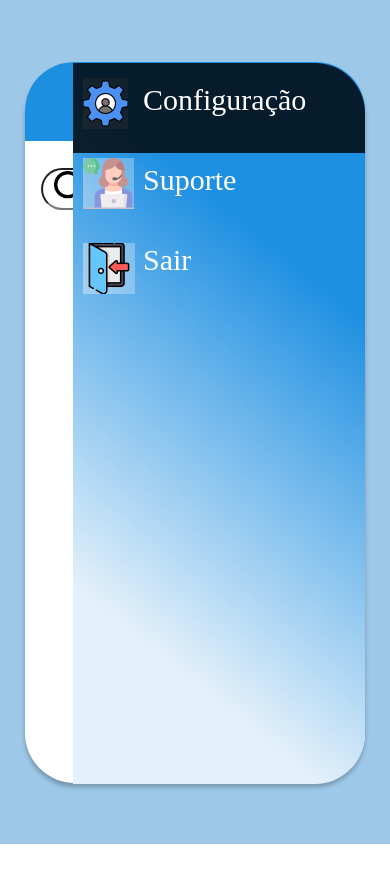
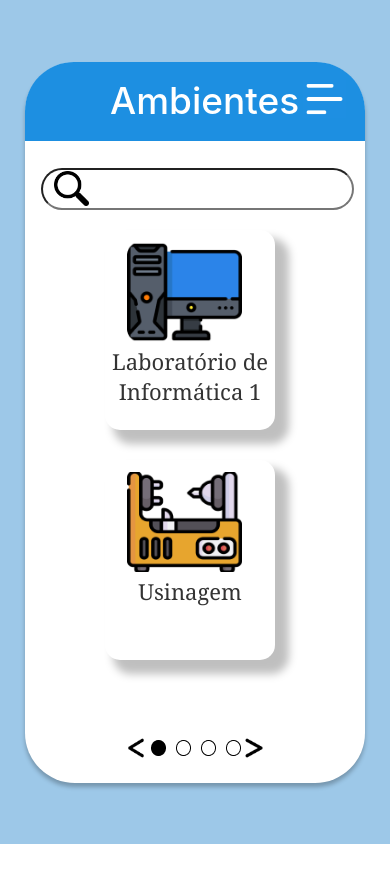
Before and after one commit to gustavosv77/agendamento-senai, a React (Vite) app: page / in a window 390 px wide. Shown: the top 882 px of the page. After the commit the page ends 844 px from the top, so only its background shows below. Built offline with nearby package versions, Linux system fonts and the light colour scheme.

Commit message:
feat: final if Ambients component

```diff
--- a/src/App.tsx
+++ b/src/App.tsx
@@ -1,10 +1,10 @@
-import Laboratories from './pages/Laboratories'
+import Ambients from "./pages/Ambients"
 
 function App() {
 
   return (
     <>
-     <Laboratories/>
+     <Ambients/>
     </>
   )
 }
--- a/src/components/BoxWhiteLaboratories/index.tsx
+++ b/src/components/BoxWhiteAmbients/index.tsx
@@ -1,8 +1,8 @@
 import "./style.css";
 
-const BoxWhiteLaboratories = () => {
+const BoxWhiteAmbients = () => {
   return (
-    <div id="boxWhiteLaboratories">
+    <div id="boxWhiteAmbients">
       <div id="boxRooms">
         <header id="header-box">
           <h1 id="title-box">Ambientes</h1>
@@ -96,25 +96,8 @@ const BoxWhiteLaboratories = () => {
           id="white-circle3"
         />
       </div>
-      <section id="modal">
-        <div id="menu-mob">
-          <header id="escuro"></header>
-          <img src="public/sup-senai.png" alt="" id="sup-senai" />
-          <img src="public/sair-senai.png" alt="" id="sair-senai" />
-          <img src="public/config-senai.png" alt="" id="config-senai" />
-          <h3 id="config-menu" className="title-menus">
-            Configuração
-          </h3>
-          <h3 id="sup-menu" className="title-menus">
-            Suporte
-          </h3>
-          <h3 id="sair-menu" className="title-menus">
-            Sair
-          </h3>
-        </div>
-      </section>
     </div>
   );
 };
 
-export default BoxWhiteLaboratories;
+export default BoxWhiteAmbients ;
--- a/src/components/BoxWhiteLaboratories/style.css
+++ b/src/components/BoxWhiteAmbients/style.css
@@ -1,6 +1,6 @@
 @media (max-width: 767px) {
     /* Estilos para telas menores */
-    #boxWhiteLaboratories {
+    #boxWhiteAmbients {
       position: absolute;
       margin: auto;
       width: 340px;
@@ -175,87 +175,11 @@
       margin-left: 10px;
     }
 
-    #menu-mob {
-      position: absolute;
-      width: 292px;
-      height: 721px;
-      background: linear-gradient(
-          219deg,
-          rgba(25, 141, 225, 0.98) 26.64%,
-          rgba(129, 188, 231, 0.21) 79.42%
-        ),
-        #fff;
-      margin-top: -697px;
-      margin-left: 48px;
-      border-radius: 0 50px 50px 0;
-    }
-
-    .title-menus {
-      position: absolute;
-      width: 237px;
-      height: 759px;
-      color: #fff;
-      font-family: Inknut Antiqua;
-      font-size: 30px;
-      font-style: normal;
-      font-weight: 400;
-      line-height: normal;
-    }
-
-    #config-menu {
-      margin-top: 20px;
-      margin-left: 70px;
-    }
-
-    #sup-menu {
-      margin-top: 100px;
-      margin-left: 70px;
-    }
-
-    #sair-menu {
-      margin-top: 180px;
-      margin-left: 70px;
-    }
-
-    #escuro {
-      border-radius: 0 50px 0 0;
-      position: absolute;
-      width: 292px;
-      height: 90px;
-      background: #000000cc;
-    }
-
-    #sup-senai {
-      position: absolute;
-      width: 51px;
-      height: 51px;
-      margin-top: 95px;
-      margin-left: 10px;
-      background-color: transparent;
-    }
-
-    #sair-senai {
-      position:absolute;
-      width: 52px;
-      height: 51px;
-      margin-top: 180px;
-      margin-left: 10px;
-      background: transparent;
-    }
-
-    #config-senai {
-      position: absolute;
-      width: 45px;
-      height: 51px;
-      margin-top: 15px;
-      margin-left: 10px;
-      background-color: transparent;
-    }
   }
 
   @media (min-width: 768px) and (max-width: 1023px) {
     /* Estilos para telas médias */
-    #boxWhiteLaboratories {
+    #boxWhiteAmbients {
       margin: auto;
       width: 742px;
       height: 769px;
@@ -472,7 +396,7 @@
 
   @media (min-width: 1024px) {
     /* Estilos para telas maiores */
-    #boxWhiteLaboratories {
+    #boxWhiteAmbients {
       margin: auto;
       width: 879px;
       height: 670px;
--- /dev/null
+++ b/src/components/MenuAmbients/style.css
@@ -0,0 +1,86 @@
+@media (max-width: 767px) {
+    #menu-mob {
+        position: absolute;
+        width: 292px;
+        height: 721px;
+        background: linear-gradient(
+            219deg,
+            #198de1fa 26.64%,
+            #81bce736 79.42%
+          ),
+          #fff;
+        margin-top: -697px;
+        margin-left: 48px;
+        border-radius: 0 50px 50px 0;
+      }
+
+      .title-menus {
+        position: absolute;
+        width: 237px;
+        height: 759px;
+        color: #fff;
+        font-family: Inknut Antiqua;
+        font-size: 30px;
+        font-style: normal;
+        font-weight: 400;
+        line-height: normal;
+      }
+
+      #config-menu {
+        margin-top: 20px;
+        margin-left: 70px;
+      }
+
+      #sup-menu {
+        margin-top: 100px;
+        margin-left: 70px;
+      }
+
+      #sair-menu {
+        margin-top: 180px;
+        margin-left: 70px;
+      }
+
+      #escuro {
+        border-radius: 0 50px 0 0;
+        position: absolute;
+        width: 292px;
+        height: 90px;
+        background: #000000cc;
+      }
+
+      #sup-senai {
+        position: absolute;
+        width: 51px;
+        height: 51px;
+        margin-top: 95px;
+        margin-left: 10px;
+        background-color: transparent;
+      }
+
+      #sair-senai {
+        position:absolute;
+        width: 52px;
+        height: 51px;
+        margin-top: 180px;
+        margin-left: 10px;
+        background: transparent;
+      }
+
+      #config-senai {
+        position: absolute;
+        width: 45px;
+        height: 51px;
+        margin-top: 15px;
+        margin-left: 10px;
+        background-color: transparent;
+      }
+}
+
+@media (min-width: 768px) and (max-width: 1023px) {
+
+}
+
+@media (min-width: 1024px) {
+
+}
--- /dev/null
+++ b/src/pages/Ambients/index.tsx
@@ -0,0 +1,14 @@
+import BoxWhiteAmbients from "../../components/BoxWhiteAmbients";
+import "./style.css"
+
+const Ambients = () => {
+  return (
+    <>
+    <div id="container">
+      <BoxWhiteAmbients/>
+    </div>
+    </>
+  );
+};
+
+export default Ambients;
--- /dev/null
+++ b/src/pages/Define/style.css
@@ -0,0 +1,8 @@
+#container {
+    width: 100vw;
+    height: 100vh;
+    display: flex;
+    align-items: center;
+    justify-content: center;
+    background-color: #9dc8e8;
+  }
--- a/src/pages/Laboratories/index.tsx
+++ /dev/null
@@ -1,14 +0,0 @@
-import BoxWhiteLaboratories from "../../components/BoxWhiteLaboratories";
-import "./style.css"
-
-const Laboratories = () => {
-  return (
-    <>
-    <div id="container">
-      <BoxWhiteLaboratories/>
-    </div>
-    </>
-  );
-};
-
-export default Laboratories;
```
Also changed, not shown: src/components/MenuAmbients/index.tsx (added, +23 -0 lines), src/pages/Define/index.tsx (added, +14 -0 lines), src/components/BoxWhiteDefine/index.tsx (added), src/components/BoxWhiteDefine/style.css (added), src/pages/Ambients/style.css (renamed from src/pages/Laboratories/style.css).
